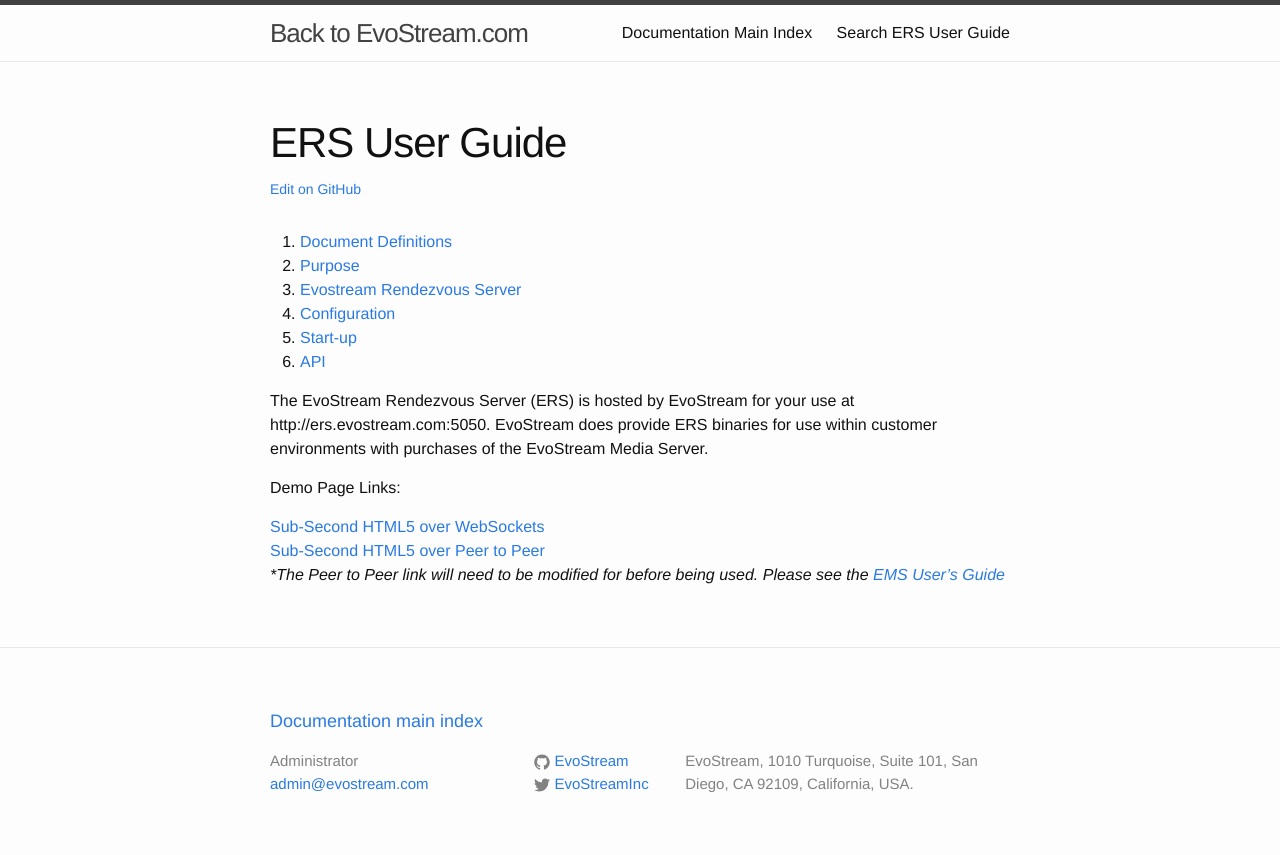
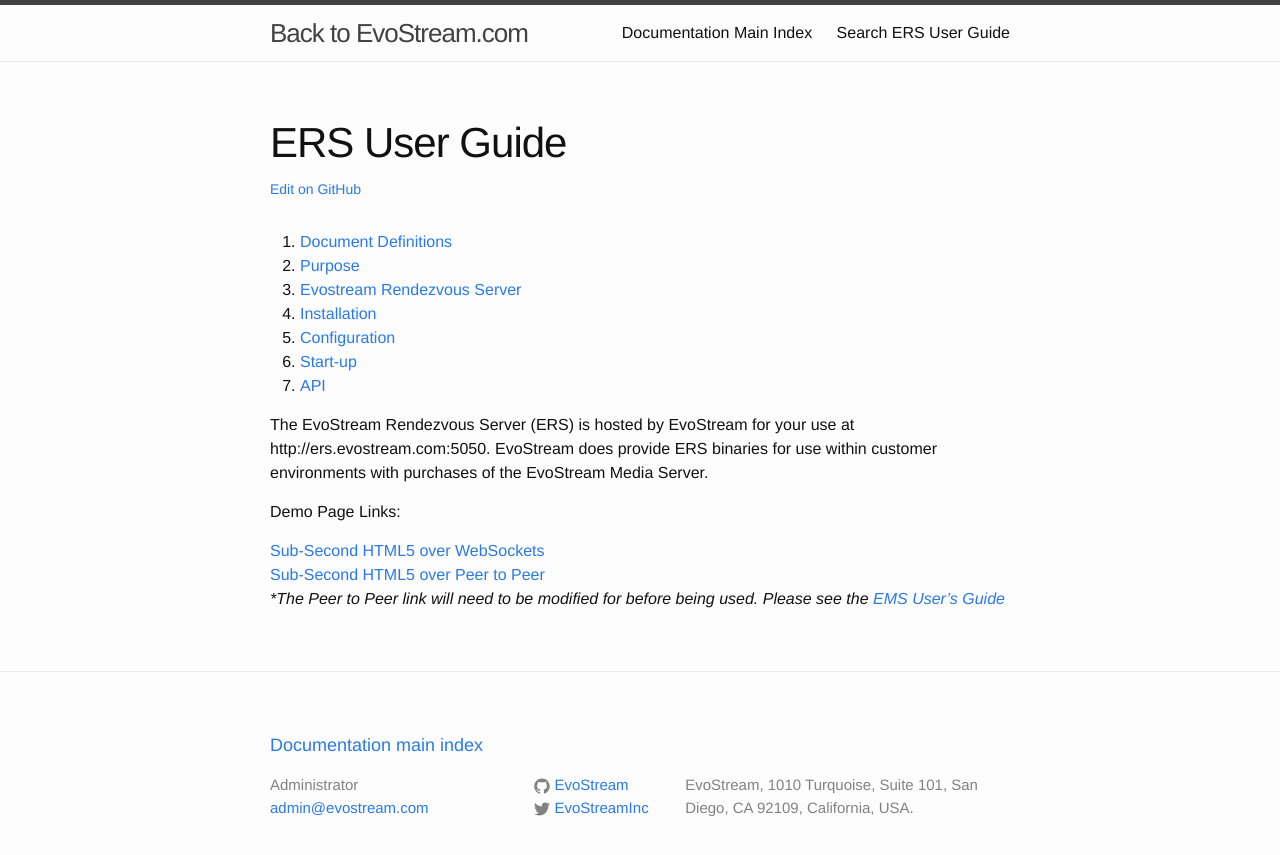
Before and after one commit to EvoStream/ers_user_guide, a Jekyll site: the page built from _posts/2016-01-01-index.md, in a window 1280 px wide. Shown: the top 855 px of the page. Built offline with Jekyll 4.4.1, drawn with Linux system fonts in a browser that asks for light colours.

Commit message:
Add installation to index

```diff
--- a/_posts/2016-01-01-index.md
+++ b/_posts/2016-01-01-index.md
@@ -9,9 +9,10 @@ permalink: table_of_contents
 1. [Document Definitions]({{site.url}}{{site.baseurl}}/document_definitions)
 2. [Purpose]({{site.url}}{{site.baseurl}}/purpose)
 3. [Evostream Rendezvous Server]({{site.url}}{{site.baseurl}}/evostream_rendezvous_server)
-4. [Configuration]({{site.url}}{{site.baseurl}}/configuration)
-5. [Start-up]({{site.url}}{{site.baseurl}}/startup)
-6. [API]({{site.url}}{{site.baseurl}}/api)
+4. [Installation]({{site.url}}{{site.baseurl}}/installation)
+5. [Configuration]({{site.url}}{{site.baseurl}}/configuration)
+6. [Start-up]({{site.url}}{{site.baseurl}}/startup)
+7. [API]({{site.url}}{{site.baseurl}}/api)
 
 The EvoStream Rendezvous Server (ERS) is hosted by EvoStream for your use at http://ers.evostream.com:5050.  EvoStream does provide ERS binaries for use within customer environments with purchases of the EvoStream Media Server.
 
```
